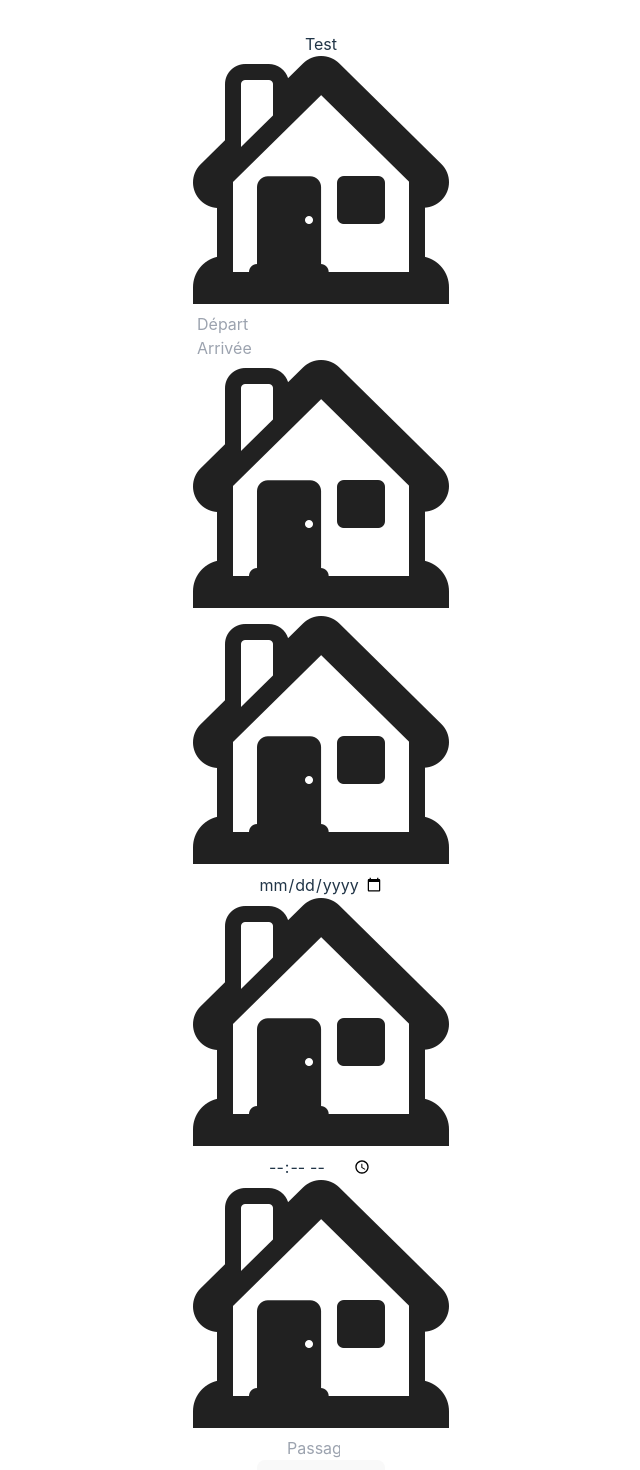
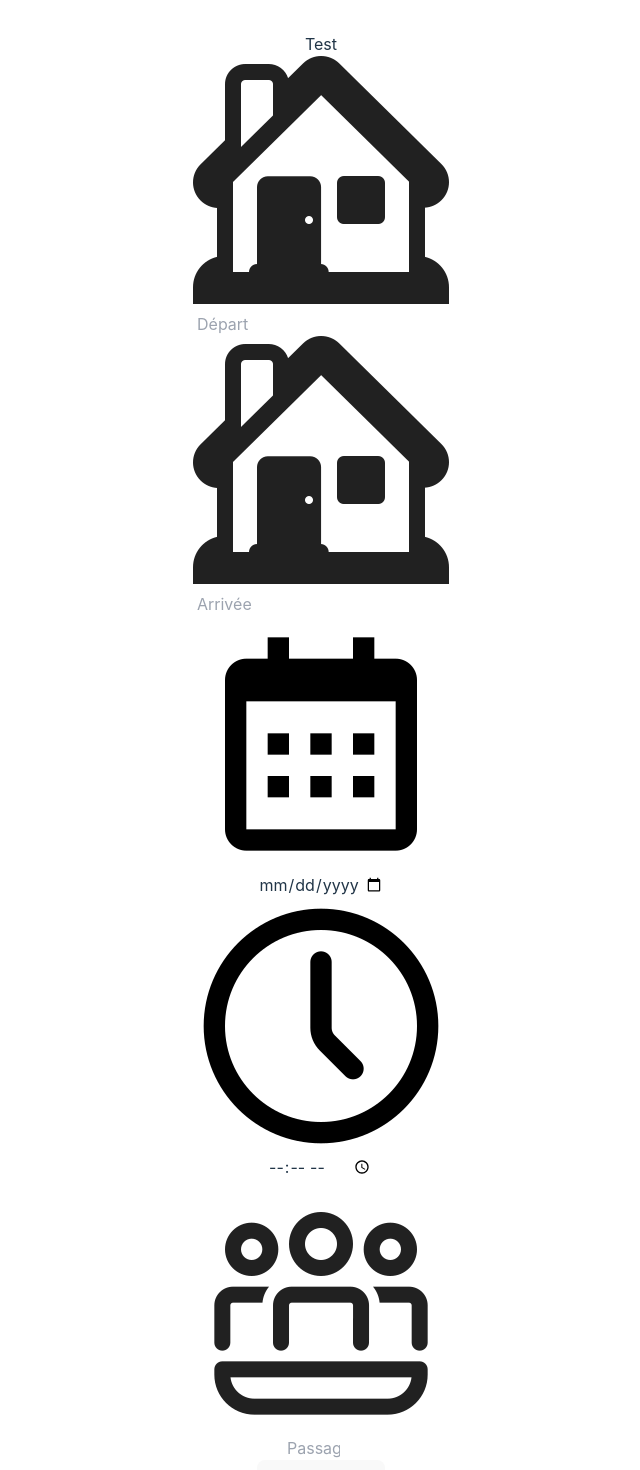
Before and after one commit to AndreasCottet/ProjetWeb-RameneMoiDeLaSoiree, a Svelte app in the folder Front/: page / in a window 1280 px wide. Shown: the top 1470 px of the page, without its empty margins (287-927 px from the left). Built offline with nearby package versions, Linux system fonts and the light colour scheme.

Commit message:
Search BORDEL Case OK bis

```diff
--- a/Front/src/SearchBar.svelte
+++ b/Front/src/SearchBar.svelte
@@ -1,25 +1,24 @@
 
 <div class="flex rounded-full bg-white box-border h-auto w-auto">
-    <div class="flex gap-1 box-border h-auto w-auto">
+    <div class="flex gap-1">
         <img class="box-border h-6 w-6 mt-2 ml-1" src="src/assets/house.png" alt="logo maison">
-        <input class="bg-transparent text-black rounded-l-full box-border pr-7" type="text" name="departure" placeholder="Départ">
+        <input class="bg-transparent text-black rounded-l-full pr-7" type="text" name="departure" placeholder="Départ">
     </div>
-    <div class="flex">
-
-        <input class="bg-transparent text-black border-l-2" type="text" name="arrival" placeholder="Arrivée">
+    <div class="flex gap-1 border-l-2 pr-7">
         <img class="h-6 w-6 mt-2 ml-1" src="src/assets/house.png" alt="logo maison">
+        <input class="bg-transparent text-black pr-7" type="text" name="arrival" placeholder="Arrivée">
     </div>
-    <div class="flex">
-        <img class="h-6 w-6 mt-2 ml-1" src="src/assets/house.png" alt="logo maison">
-        <input class="bg-transparent text-black border-l-2" type="date" name="date" placeholder="date" min="2023-01-01" max="2025-12-31">
+    <div class="flex gap-1 border-l-2">
+        <img class="h-6 w-6 mt-2 ml-1" src="src/assets/calendar.png" alt="logo maison">
+        <input class="bg-transparent text-black" type="date" name="date" placeholder="date" min="2023-01-01" max="2025-12-31">
     </div>
-    <div class="flex">
-        <img class="h-6 w-6 mt-2 ml-1" src="src/assets/house.png" alt="logo maison">
-        <input class="bg-transparent text-black border-l-2" type="time" name="time" placeholder="Heure">
+    <div class="flex gap-1 border-l-2">
+        <img class="h-6 w-6 mt-2 ml-1" src="src/assets/clock.png" alt="logo maison">
+        <input class="bg-transparent text-black" type="time" name="time" placeholder="Heure">
     </div>
-    <div class="flex">
-        <img class="h-6 w-6 mt-2 ml-1" src="src/assets/house.png" alt="logo maison">
-        <input class="bg-transparent text-black border-l-2" type="number" name="passengers" placeholder="Passagers" min="0" max="4">
+    <div class="flex gap-1 border-l-2">
+        <img class="h-6 w-6 mt-2 ml-1" src="src/assets/people-audience.png" alt="logo de plusieurs personne">
+        <input class="bg-transparent text-black" type="number" name="passengers" placeholder="Passagers" min="0" max="4">
     </div>
     <button class="bg-cyan-500 text-white rounded-r-full px-4 py-2" >Rechercher</button>
 </div>
```
